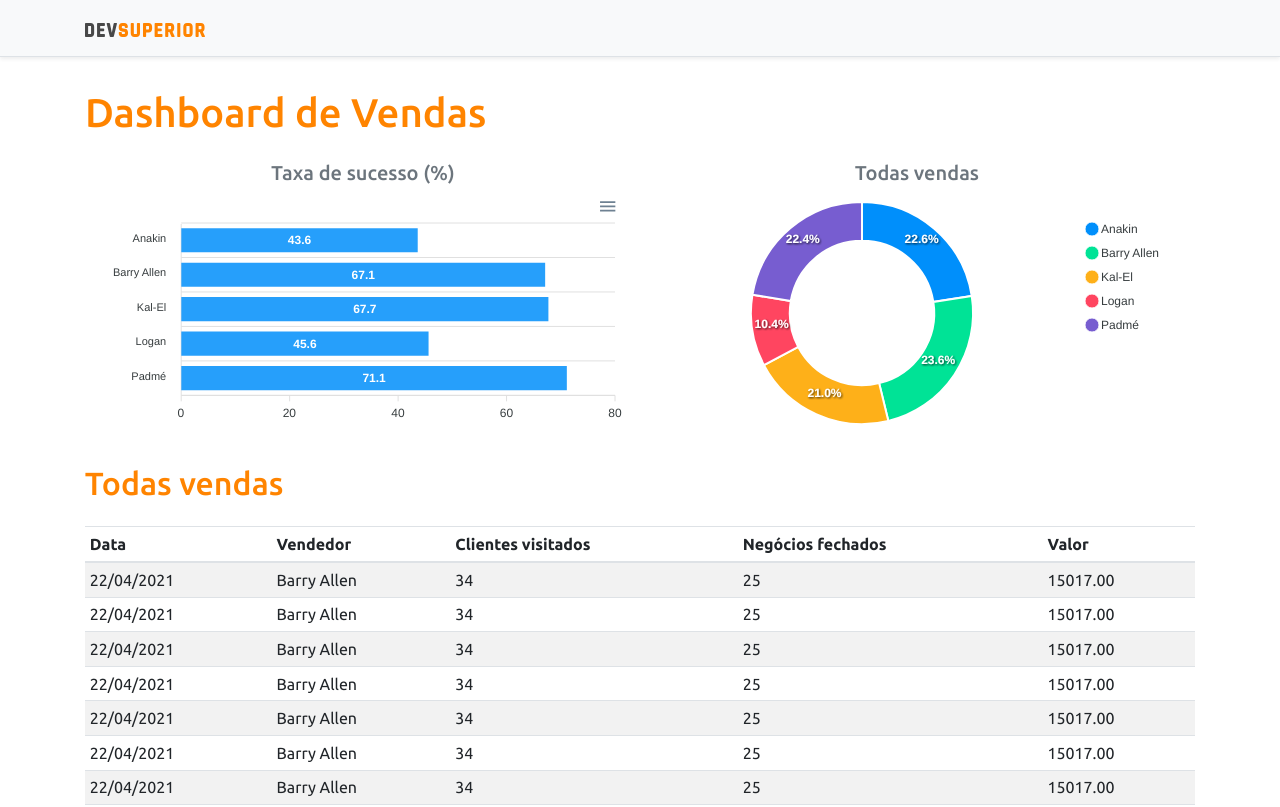
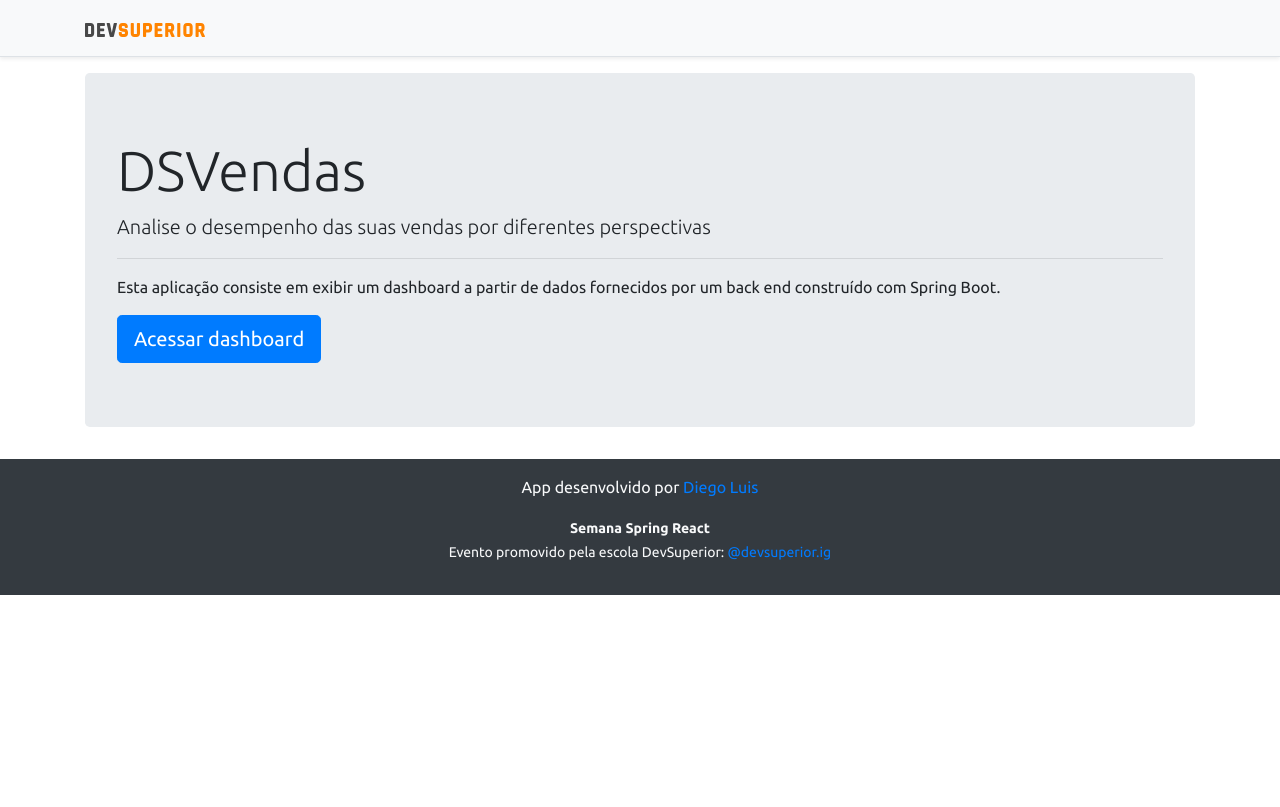
Before and after one commit to diegolbs95/projeto-sds3, a React (Create React App) app in the folder frontend/: page / in a window 1280 px wide. Shown: the top 807 px of the page. Built offline with nearby package versions, Linux system fonts and the light colour scheme.

Commit message:
Home, navigation

```diff
--- a/frontend/src/App.tsx
+++ b/frontend/src/App.tsx
@@ -1,35 +1,8 @@
-import BarChart from "components/BarChart";
-import DataTable from "components/DataTable";
-import DonutChart from "components/DonutChart";
-import Footer from "components/Footer";
-import NavBar from "components/NavBar";
+import Routes from "Routes";
 
 function App() {
   return (
-    <>
-      <NavBar />
-      <div className='container'>
-        <h1 className="text-primary py-3">Dashboard de Vendas</h1>
-
-        <div className="row px-3">
-          <div className="col-sm-6">
-            <h5 className="text-center text-secondary">Taxa de sucesso (%)</h5>
-            <BarChart/>
-          </div>
-          <div className="col-sm-6">
-            <h5 className="text-center text-secondary">Todas vendas</h5>
-            <DonutChart/>
-          </div>
-        </div>
-
-        <div className="py-3">
-          <h2 className="text-primary"> Todas vendas</h2>
-        </div>
-
-        <DataTable />
-      </div>
-      <Footer />
-    </>
+    <Routes/>
   );
 }
 
--- a/frontend/src/Routes.tsx
+++ b/frontend/src/Routes.tsx
@@ -1,8 +1,19 @@
-import {BrowserRouter} from 'react-router-dom';
+import Dashboard from 'pages/Dashboard';
+import Home from 'pages/Home';
+import {BrowserRouter, Route, Switch} from 'react-router-dom';
 const Routes = () => {
     return (
         <div>
             <BrowserRouter>
+                <Switch>
+                    <Route path="/" exact>
+                        <Home/>
+
+                    </Route>
+                    <Route path="/dashboard">
+                        <Dashboard/>
+                    </Route>
+                </Switch>
             </BrowserRouter>
         </div>
 
--- a/frontend/src/components/NavBar/index.tsx
+++ b/frontend/src/components/NavBar/index.tsx
@@ -1,11 +1,14 @@
 import ImgDsDark from 'assets/img/ds-dark.svg';
+import { Link } from 'react-router-dom';
 
 const NavBar = () => {
     return (
         <div className="d-flex flex-column flex-md-row align-items-center p-3 px-md-4 mb-3 bg-light border-bottom shadow-sm">
             <div className="container">
                 <nav className="my-2 my-md-0 mr-md-3">
-                    <img src={ImgDsDark} alt="DevSuperior" width="120" />
+                    <Link to="/">
+                        <img src={ImgDsDark} alt="DevSuperior" width="120" />
+                    </Link>
                 </nav>
             </div>
         </div>
--- a/frontend/src/pages/Dashboard/index.tsx
+++ b/frontend/src/pages/Dashboard/index.tsx
@@ -0,0 +1,35 @@
+import BarChart from "components/BarChart"
+import DataTable from "components/DataTable"
+import DonutChart from "components/DonutChart"
+import Footer from "components/Footer"
+import NavBar from "components/NavBar"
+
+const Dashboard = () => {
+    return (
+        <>
+            <NavBar />
+            <div className="container">
+                <h1 className="text-primary py-3">Dashboard de Vendas</h1>
+
+                <div className="row px-3">
+                    <div className="col-sm-6">
+                        <h5 className="text-center text-secondary">Taxa de sum</h5>
+                        <BarChart />
+                    </div>
+                    <div className="col-sm-6">
+                        <h5 className="text-center text-secondary">Todas vendas</h5>
+                        <DonutChart />
+                    </div>
+                </div>
+                <div className="py-3">
+                    <h2 className="text-primary">Todas vendas</h2>
+                </div>
+
+                <DataTable />
+            </div>
+            <Footer />
+        </>
+    );
+}
+
+export default Dashboard;
--- a/frontend/src/pages/Home/index.tsx
+++ b/frontend/src/pages/Home/index.tsx
@@ -0,0 +1,26 @@
+import Footer from "components/Footer";
+import NavBar from "components/NavBar";
+import { Link } from "react-router-dom";
+
+const Home = () => {
+    return (
+
+        <>
+        <NavBar />
+        <div className="container">
+            <div className="jumbotron">
+                <h1 className="display-4">DSVendas</h1>
+                <p className="lead">Analise o desempenho das suas vendas por diferentes perspectivas</p>
+                <hr />
+                <p>Esta aplicação consiste em exibir um dashboard a partir de dados fornecidos por um back end construído com Spring Boot.</p>
+                <Link className="btn btn-primary btn-lg" to="/dashboard">
+                   Acessar dashboard
+                </Link>
+            </div>
+        </div>
+        <Footer />
+        </>
+    );
+}
+
+export default Home;
```
